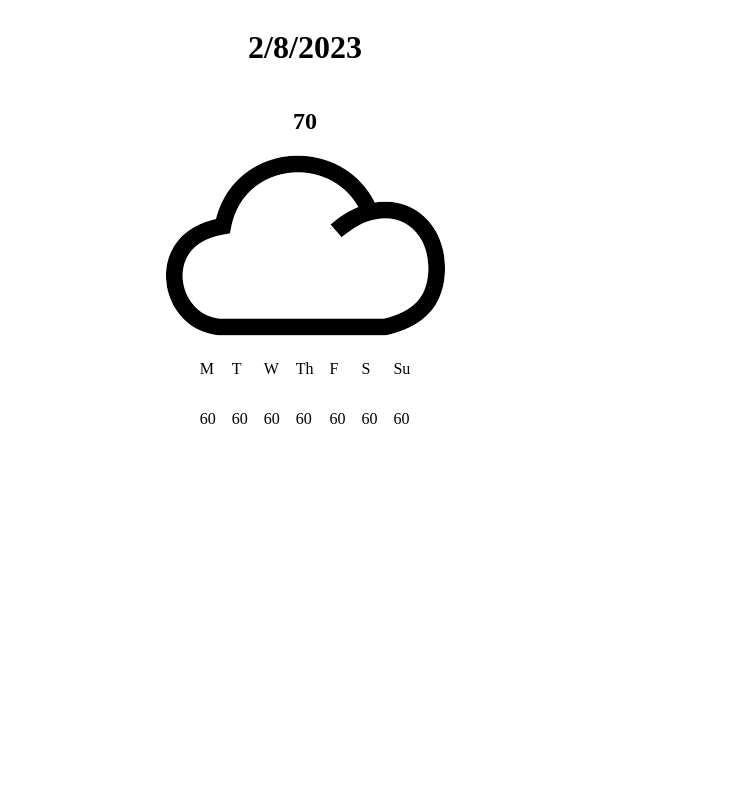
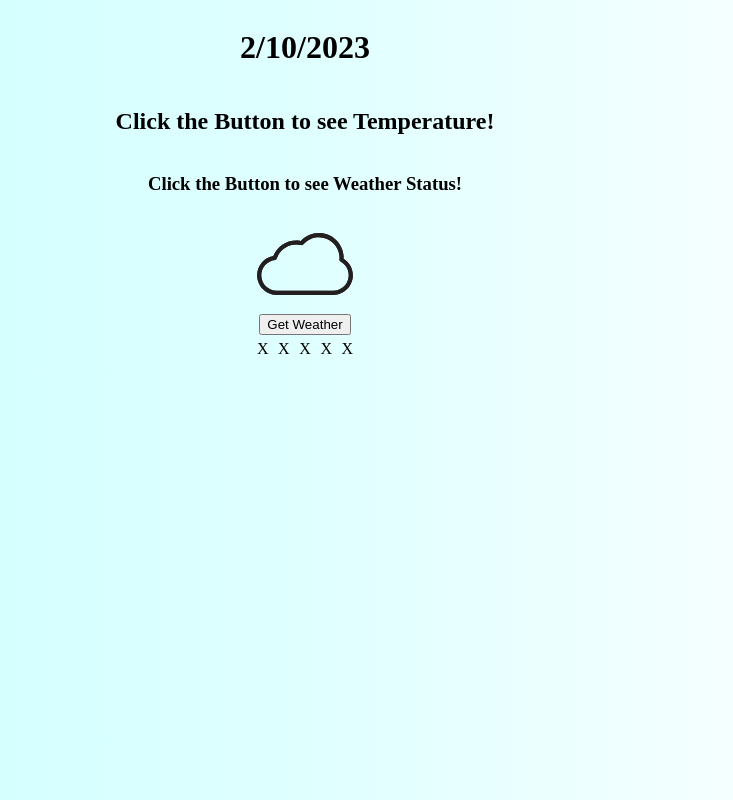
Before and after one commit to orebitt/weather-app, a plain HTML site: page index.html in a window 1280 px wide. Shown: the whole page, without its empty margins (335-1068 px from the left). Drawn offline with Linux system fonts and the light colour scheme.

Commit message:
completed frontend/js

```diff
--- a/index.html
+++ b/index.html
@@ -6,42 +6,23 @@
     <meta name="viewport" content="width=device-width, initial-scale=1.0">
     <title>Weather App</title>
     <link rel="stylesheet" href="style.css" class="css">
+	<script src="script.js"></script>
+
 </head>
 <body>
     <main>
-        <h1 class="date">2/8/2023</h1>
-        <h2 class="temp">70</h2>
-        <img src="cloud.png" alt="Cloud Icon" class="weather-icon">
+        <h1 id="date">2/8/2023</h1>
+        <h2 id="temperature">Click the Button to see Temperature!</h2>
+		<h3 id ="weatherStatus">Click the Button to see Weather Status!</h3>
+        <img src="cloud.svg" alt="Cloud Icon" class="weather-icon">
+		<button id="getWeatherBtn">Get Weather</button>
         <div class="sevenday">
-            <div class="day">
-                <p class="dayname">M</p>
-                <p class="temp">60</p>
-            </div>
-            <div class="day">
-                <p class="dayname">T</p>
-                <p class="temp">60</p>
-            </div>
-            <div class="day">
-                <p class="dayname">W</p>
-                <p class="temp">60</p>
-            </div>
-            <div class="day">
-                <p class="dayname">Th</p>
-                <p class="temp">60</p>
-            </div>
-            <div class="day">
-                <p class="dayname">F</p>
-                <p class="temp">60</p>
-            </div>
-            <div class="day">
-                <p class="dayname">S</p>
-                <p class="temp">60</p>
-            </div>
-            <div class="day">
-                <p class="dayname">Su</p>
-                <p class="temp">60</p>
-            </div>
-        </div>
+			<div class="forecast">X</div>
+			<div class="forecast">X</div>
+			<div class="forecast">X</div>
+			<div class="forecast">X</div>
+			<div class="forecast">X</div>
+		</div>
     </main>
 
 </body>
--- /dev/null
+++ b/script.js
@@ -0,0 +1,58 @@
+var latitude
+var longitude
+const week = ['Sunday', 'Monday', 'Tuesday', 'Wednesday', 'Thursday', 'Friday', 'Saturday'];
+
+window.onload=function(){
+
+	  const date = new Date();
+	  const dateString = (date.getMonth() + 1) + '/' + date.getDate() + '/' + date.getFullYear();
+	  document.getElementById("date").innerHTML = dateString
+
+
+	if ("geolocation" in navigator) {
+	  navigator.geolocation.getCurrentPosition(function(position) {
+		latitude = position.coords.latitude;
+		longitude = position.coords.longitude;
+		console.log("Latitude: " + latitude + ", Longitude: " + longitude);
+	  });
+
+	} else {
+	  console.log("Geolocation is not available in your browser.");
+	}
+
+	const btn = document.getElementById("getWeatherBtn")
+	btn.addEventListener("click", () => {
+	  const lat = latitude;
+	  const lon = longitude;
+	  const xhr = new XMLHttpRequest();
+	  xhr.open("GET", `http://localhost:3000/weather/${lat}/${lon}`);
+	  xhr.send();
+
+	  xhr.onload = () => {
+        const response = JSON.parse(xhr.responseText);
+		console.log(response)
+        const temperature = response.temperature;
+        const weatherStatus = response.weatherStatus;
+
+        document.getElementById("temperature").innerHTML = `Temperature: ${temperature}°F`;
+        document.getElementById("weatherStatus").innerHTML = `Weather Status: ${weatherStatus}`;
+	  };
+	  const xhr2 = new XMLHttpRequest();
+	  xhr2.open("GET", `http://localhost:3000/weather/forecast/${lat}/${lon}`);
+	  xhr2.send();
+	  xhr2.onload = function () {
+	  if (xhr2.status === 200) {
+		  var response = JSON.parse(xhr2.responseText);
+		  var forecast = response.forecast;
+		  var forecastElements = document.getElementsByClassName("forecast");
+		  for (var i = 0; i < forecast.length; i++) {
+			forecastElements[i].innerHTML = forecast[i].dayName + ": " + forecast[i].temp + "°F";
+      }
+    } else {
+      console.error(xhr2.responseText);
+    }
+  };
+
+
+	});
+}
--- a/style.css
+++ b/style.css
@@ -1,8 +1,15 @@
+body {
+	background: #CAFFFF;
+	background: -moz-linear-gradient(left, #CAFFFF 0%, #DFFFFF 50%, #FFFFFF 100%);
+	background: -webkit-linear-gradient(left, #CAFFFF 0%, #DFFFFF 50%, #FFFFFF 100%);
+	background: linear-gradient(to right, #CAFFFF 0%, #DFFFFF 50%, #FFFFFF 100%);
+}
 main {
 	display: flex;
 	flex-direction: column;
 	align-items: center;
 	align-content: center;
+
 }
 main > * {
     flex:0 0 1;
@@ -19,12 +26,6 @@ main > * {
     flex: 0 0 1;
 }
 
-.day {
-	display: flex;
-	flex-direction: column;
-    margin: 0.5em;
+.forecast{
+	padding: 0.3em
 }
-
-.day > p {
-    flex: 0 0 1;
-}
```
Also changed, not shown: cloud.png (deleted), cloud.svg (added).
